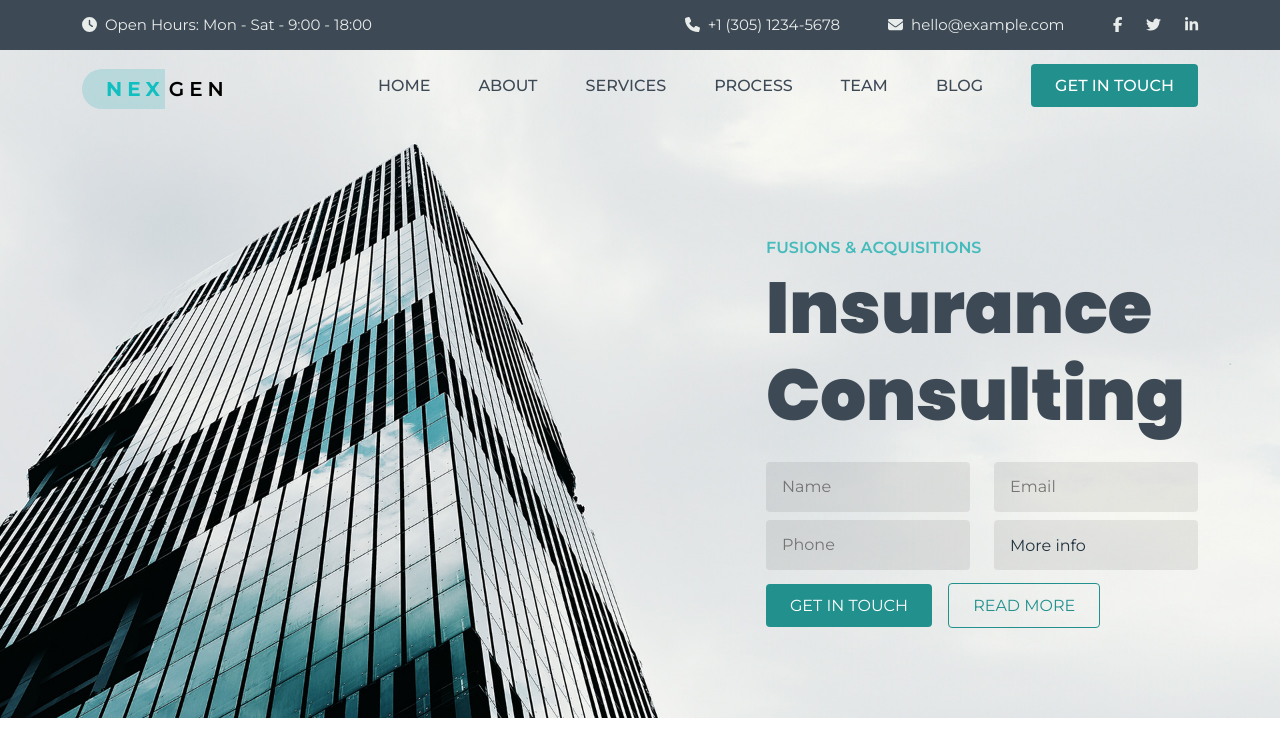
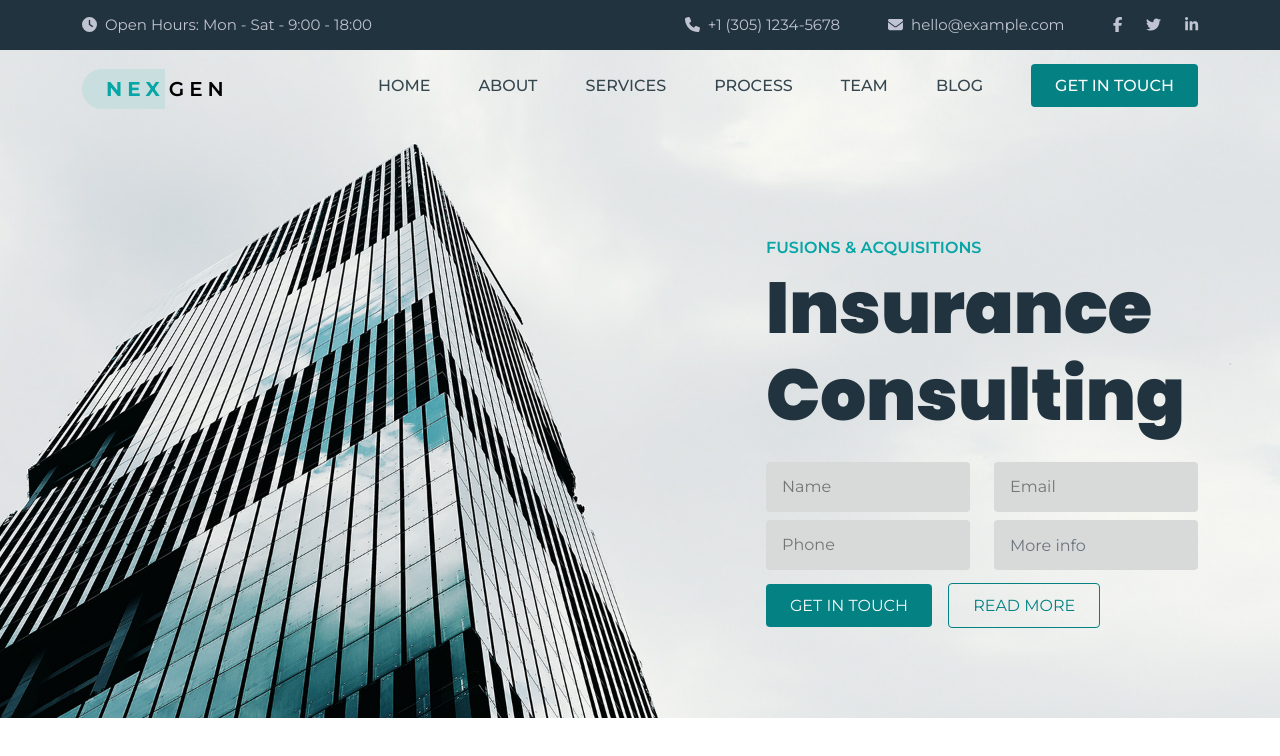
Before and after one commit to Alexxboc/proj-html-vuejs, a Vue app: page / in a window 1280 px wide. Shown: the top 756 px of the page. Built offline with nearby package versions, Linux system fonts and the light colour scheme.

Commit message:
Change color variables

```diff
--- a/src/assets/scss/style.scss
+++ b/src/assets/scss/style.scss
@@ -61,8 +61,8 @@ img {
 
 .logo_pill {
     font-weight: 700;
-    color: #12bfc0;
-    background-color: rgb(69 187 188 / 26%);
+    color: $consulting-elf-green;
+    background-color: $consulting-logo-bg;
     padding-top: 0.5rem;
     padding-bottom: 0.5rem;
     padding-left: 1.5rem;
@@ -71,12 +71,12 @@ img {
 
 .btn_get {
     @include btn_primary();
-    background-color: $consulting-elm;
-    color: $consulting-white !important;
+    background-color: $consulting-primary;
+    color: $consulting-footer-titles-white !important;
 }
 
 .btn_outline {
     @include btn_primary();
-    border: 1px solid $consulting-elm;
-    color: $consulting-elm !important;
+    border: 1px solid $consulting-primary;
+    color: $consulting-primary !important;
 }
--- a/src/assets/scss/variables.scss
+++ b/src/assets/scss/variables.scss
@@ -1,27 +1,18 @@
-/* Color cube */
+/* Color variables */
 
-$consulting-woodsmoke: #121117;
+$consulting-dark-blue: #21333e;
+$consulting-primary: #048283;
+$consulting-white-smoke: #C0C3D1;
 $consulting-white: #ffffff;
-$consulting-primary: #048383;
-$consulting-dark-gray: #5c5e5e;
-$consulting-gray: #aeb0b0;
-$consulting-orange: #feb169;
-$consulting-fountain-blue: #45bbbc;
-$consulting-orange-piper: #c86f29;
-$consulting-anakiwa: #96fefe;
-
-/* Median cut */
-
-$consulting-shark: #1c2224;
-$consulting-black-haze-white: #e8ecea;
-$consulting-sea-nymph: #729fa1;
-$consulting-smalt-blue: #50828c;
-$consulting-cape-palliser: #ac6b44;
-
-/* Material design */
-
-$consulting-elm: #22918e;
-$consulting-cloudy: #a5a092;
-$consulting-elf-green: #078282;
-$consulting-limed-sprouce: #3d4955;
-$consulting-serria: #dc945c;
+$consulting-text-dark: #35464f;
+$consulting-elf-green: #06a5a6;
+$consulting-logo-bg: #c9dedf;
+$consulting-black-bg: #111117;
+$consulting-gray: #6c757d;
+$consulting-dark-gray:#5f6d75;
+$consulting-footer-bg: #111118;
+$consulting-footer-titles-white:#f9f9f9;
+$consulting-footer-logo-bg: #152630;
+$consulting-footer-logo-text: #c0c3d0;
+$consulting-footer-text: #5F606B;
+$consulting-input-bg: #d8dada;
--- a/src/components/Header/HeaderComponent.vue
+++ b/src/components/Header/HeaderComponent.vue
@@ -17,6 +17,6 @@ export default {
 
 <style lang="scss" scoped>
 header {
-  background-color: $consulting-limed-sprouce;
+  background-color: $consulting-dark-blue;
 }
 </style>
--- a/src/components/Header/HeaderMenuComponent.vue
+++ b/src/components/Header/HeaderMenuComponent.vue
@@ -40,7 +40,7 @@ export default {
 <style lang="scss" scoped>
 /* Header Menu */
 .header_menu {
-  color: $consulting-black-haze-white;
+  color: $consulting-white-smoke;
   height: 50px;
 }
 </style>
--- a/src/components/Main/JumbotronComponent.vue
+++ b/src/components/Main/JumbotronComponent.vue
@@ -73,12 +73,12 @@ export default {
 .form_wrapper {
   padding: 100px 0;
   h6 {
-    color: $consulting-fountain-blue;
+    color: $consulting-elf-green;
   }
   h1 {
     font-family: "Poppins", sans-serif;
     font-size: 4.5rem;
-    color: $consulting-limed-sprouce;
+    color: $consulting-dark-blue;
   }
 
   input,
@@ -88,11 +88,11 @@ export default {
     background: no-repeat;
     box-shadow: none;
     padding: 1rem;
-    background-color: rgba(0, 0, 0, 0.075);
+    background-color: $consulting-input-bg;
     border: none;
     border-radius: 4px;
     line-height: 1.2;
-    color: #21333e !important;
+    color: $consulting-gray;
     outline: none;
   }
 
--- a/src/components/Main/NavigatorMenu.vue
+++ b/src/components/Main/NavigatorMenu.vue
@@ -36,6 +36,6 @@ export default {
 
 <style lang="scss" scoped>
 a {
-  color: $consulting-limed-sprouce;
+  color: $consulting-text-dark;
 }
 </style>
```
Also changed, not shown: src/components/Main/FormAreaComponent.vue (added).
